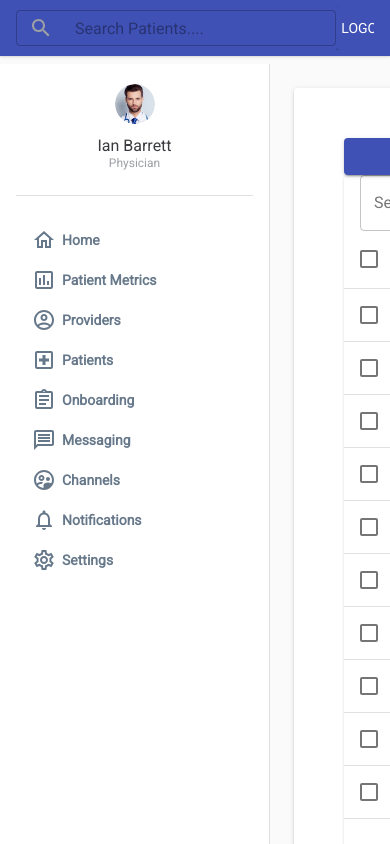
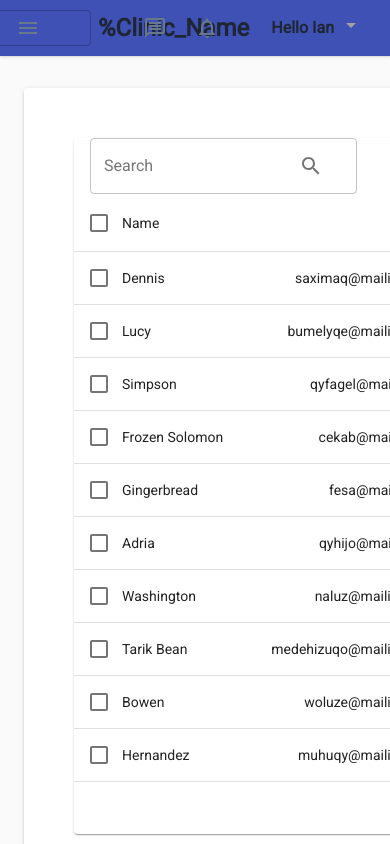
Before and after one commit to shakeelrauf/hop-dashboard-f, a React (Create React App) app: page /index in a window 390 px wide. Shown: the top 844 px of the page. Built offline with nearby package versions, Linux system fonts and the light colour scheme; sample sign-in values are in the browser's storage; what apisauce would draw is missing.

Commit message:
Complete main Layout for mobile and web.

```diff
--- a/src/api/authApi.js
+++ b/src/api/authApi.js
@@ -1,5 +1,4 @@
 import apisauce from 'apisauce';
-import queryString from  'query-string';
 export const authApiCreate = () => {
   const api = apisauce.create({
     baseURL: `${process.env.REACT_APP_BASE_URL}`,
--- a/src/components/Layouts/Main/Header.js
+++ b/src/components/Layouts/Main/Header.js
@@ -2,8 +2,6 @@
 import AppBar from '@material-ui/core/AppBar';
 import Toolbar from '@material-ui/core/Toolbar';
 import useStyles from './styles';
-import Typography from '@material-ui/core/Typography';
-import PrimaryButton from '../../Buttons/PrimaryButton';
 import { useHistory } from 'react-router-dom';
 import { connect } from 'react-redux';
 import { logout } from '../../../store/actions';
@@ -11,25 +9,49 @@
 import IconButton from '@material-ui/core/IconButton';
 import InputAdornment from '@material-ui/core/InputAdornment';
 import SearchIcon from '@material-ui/icons/Search';
-import {TextField} from '@material-ui/core';
+import { TextField, ListItemIcon } from '@material-ui/core';
+import MessageOutlinedIcon from '@material-ui/icons/MessageOutlined';
+import NotificationsOutlinedIcon from '@material-ui/icons/NotificationsOutlined';
+import Menu from '../../Menu';
+import Grid from '@material-ui/core/Grid';
+import MenuIcon from '@material-ui/icons/Menu';
 
-function Header({logout}) {
+function Header({ logout, handleDrawerToggle, mobileOpen }) {
   const history = useHistory();
+  const classes = useStyles();
   const handleLogout = () =>  {
     logout();
     history.push('/auth');
   };
-
-  const classes = useStyles();
   return (
     <AppBar position="fixed" className={classes.appBar}>
       <Toolbar>
+        <Grid container
+          justify='space-between'
+        >
+          <Grid item className={classes.centerFlex + ' ' + classes.alignCenter} xs={3}>
+            <IconButton
+              color="inherit"
+              aria-label="Open drawer"
+              edge="start"
+              onClick={handleDrawerToggle}
+              className={classes.menuButton}
+            >
+              <MenuIcon className={classes.sideItem}/>
+            </IconButton>
+            <div className={classes.clientName + ' ' + classes.mL30}>
+              %Clinic_Name
+            </div>
+          </Grid>
+          <Grid item className={classes.centerFlex + ' ' + classes.justifyEnd} display="flex" xs={9}>
             <TextField
               variant="outlined"
-          style={{minWidth: '320px', borderColor: '#e4e7eb'}}
+              style={{minWidth: '320px', borderColor: '#e4e7eb',
+                marginLeft: '41px',
+                marginRight: '41px'
+              }}
               placeholder="Search Patients...."
               inputProps={{className: classes.input }}
-
               InputProps={{
                 startAdornment: (
                   <InputAdornment>
@@ -43,9 +65,18 @@
                 }
               }}
             />
-        <Typography variant="h6" noWrap>
-          <PrimaryButton onClick={() => handleLogout()}>Logout</PrimaryButton>
-        </Typography>
+            <ListItemIcon style={{minWidth: '30px', marginLeft: '11px', marginRight: '11px'}}>
+              <MessageOutlinedIcon className={classes.sideItem}/>
+            </ListItemIcon>
+            <ListItemIcon style={{minWidth: '30px', marginLeft: '11px', marginRight: '11px'}}>
+              <NotificationsOutlinedIcon className={classes.sideItem}/>
+            </ListItemIcon>
+            <ListItemIcon style={{minWidth: '30px', marginLeft: '11px', marginRight: '11px'}}>
+              <Menu handleLogout={handleLogout}
+                titleMenu='Hello Ian' />
+            </ListItemIcon>
+          </Grid>
+        </Grid>
       </Toolbar>
     </AppBar>
   );
@@ -55,9 +86,5 @@
   logout: logout
 };
 
-const mapStateToProps = (state) => {
-  return { };
-};
-
-const HeaderP = connect(mapStateToProps, mapDispatchToProps)(Header);
+const HeaderP = connect(()=> null, mapDispatchToProps)(Header);
 export default HeaderP;
--- a/src/components/Layouts/Main/Sidebar.js
+++ b/src/components/Layouts/Main/Sidebar.js
@@ -7,18 +7,17 @@
 import Grid from '@material-ui/core/Grid';
 import SmallText from '../../Typography/SmallText';
 import SidebarItems from './SidebarItems';
+import Hidden from '@material-ui/core/Hidden';
+import IconButton from '@material-ui/core/IconButton';
+import CloseIcon from '@material-ui/icons/Close';
+import { primaryItems, secondaryItems } from '../../../Utils/SidebarItems';
+import List from '@material-ui/core/List';
 
-export default function Sidebar() {
+function SideBar(props) {
+  const { mobileOpen, handleDrawerToggle } =props;
   const classes = useStyles();
-  return (
-    <Drawer
-      className={classes.drawer}
-      variant="permanent"
-      classes={{
-        paper: classes.drawerPaper,
-      }}
-      anchor="left"
-    >
+  const drawer = (
+    <div>
       <Grid container style={{marginTop: '24px', marginBottom: '24px'}}>
         <Grid container
           justify="center"
@@ -46,8 +45,60 @@
       </Grid>
       <Divider style={{marginLeft: '16px', marginRight: '16px'}} />
       <Grid container style={{padding: '16px'}}>
-        <SidebarItems></SidebarItems>
-        <Divider style={{marginLeft: '16px', marginRight: '16px'}} />
+        <List style={{width: '100%'}}>
+          {
+            primaryItems.map(item => <SidebarItems item={item}/>)
+          }
+        </List>
       </Grid>
-    </Drawer>);
+      <Divider style={{marginLeft: '16px', marginRight: '16px'}} />
+      <Typography className={classes.supportText}>
+        Support
+      </Typography>
+      <Grid container style={{padding: '6px 16px 16px 16px'}}>
+        <List style={{width: '100%'}}>
+          {
+            secondaryItems.map(item => <SidebarItems item={item}/>)
+          }
+        </List>
+      </Grid>
+    </div>
+  );
+  return (
+    <nav className={classes.drawer}>
+      <Hidden smUp implementation="css">
+        <Drawer
+          variant="temporary"
+          open={mobileOpen}
+          onClose={handleDrawerToggle}
+          classes={{
+            paper: classes.drawerPaper,
+          }}
+          ModalProps={{
+            keepMounted: true,
+          }}
+        >
+          <Grid container item style={{marginTop: '55px'}} justify="flex-end" alignItems="flex-end">
+            <IconButton onClick={handleDrawerToggle} className={classes.closeMenuButton}>
+              <CloseIcon  className={classes.sideItem}/>
+            </IconButton>
+          </Grid>
+          {drawer}
+        </Drawer>
+      </Hidden>
+      <Hidden xsDown implementation="css">
+        <Drawer
+          className={classes.drawer}
+          variant="permanent"
+          classes={{
+            paper: classes.drawerPaper,
+          }}
+        >
+          <div className={classes.toolbar} />
+          {drawer}
+        </Drawer>
+      </Hidden>
+    </nav>
+  );
 }
+export default SideBar;
--- a/src/components/Layouts/Main/SidebarItems.js
+++ b/src/components/Layouts/Main/SidebarItems.js
@@ -1,14 +1,10 @@
 import React from 'react';
 import useStyles  from './styles';
-import sideBarItems from '../../../Utils/SidebarItems';
-import { ListItemIcon, ListItem, List } from '@material-ui/core';
+import { ListItemIcon, ListItem } from '@material-ui/core';
 import SmallText from '../../Typography/SmallText';
 
-export default function SideBar() {
+export default function SideBar({item}) {
   const classes = useStyles();
-  return (
-    <List style={{width: '100%'}}>
-      {sideBarItems.map(item => {
   return (
     <ListItem button >
       <ListItemIcon style={{minWidth: '30px'}}>
@@ -18,8 +14,6 @@
         {item.title}
       </SmallText>
     </ListItem>
-        );
-      })}
-    </List>
+
   );
 }
--- a/src/components/Layouts/Main/styles.js
+++ b/src/components/Layouts/Main/styles.js
@@ -5,20 +5,40 @@
   root: {
     display: 'flex',
   },
+  drawer: {
+    [theme.breakpoints.up('sm')]: {
+      width: drawerWidth,
+      flexShrink: 0,
+    },
+  },
+  menuButton: {
+    marginRight: theme.spacing(2),
+    [theme.breakpoints.up('sm')]: {
+      display: 'none',
+    },
+  },
+  drawerPaper: {
+    width: drawerWidth
+  },
+  closeMenuButton: {
+    marginRight: 'auto',
+    marginLeft: 0,
+  },
+  supportText: {
+    fontSize: '13px',
+    fontWeight: 500,
+    fontStretch: 'normal',
+    fontStyle: 'normal',
+    lineHeight: 'normal',
+    letterSpacing: 'normal',
+    color: 'rgba(0, 0, 0, 0.33)',
+    marginTop: '24px',
+    marginLeft: '30px'
+  },
   appBar: {
     zIndex: 99999,
     boxShadow: '0 1px 3px 0 rgba(63, 63, 68, 0.15), 0 0 0 1px rgba(63, 63, 68, 0.05)',
     backgroundColor: '#ffffff'
-  },
-  drawer: {
-    width: drawerWidth,
-    flexShrink: 0,
-    marginTop: '64px'
-  },
-  drawerPaper: {
-    width: drawerWidth,
-    marginTop: '64px'
-
   },
   adornedStart: {
     paddingLeft: '13px',
@@ -27,6 +47,11 @@
   input: {
     padding: '8.5px 14px'
   },
+  alignCenter: {
+    display: 'flex',
+    alignItems: 'center'
+  },
+
   toolbar: theme.mixins.toolbar,
   content: {
     flexGrow: 1,
@@ -34,7 +59,26 @@
     padding: theme.spacing(3),
     marginTop: '64px'
   },
-
+  clientName: {
+    fontFamily: 'Roboto',
+    fontSize: '24px',
+    fontWeight: 600,
+    fontStretch: 'normal',
+    fontStyle: 'normal',
+    lineHeight: 1.17,
+    letterSpacing: '-0.06px',
+    color: '#1e2633',
+  },
+  mL30: {
+    marginLeft: '30px !important'
+  },
+  centerFlex: {
+    display: 'flex',
+    alignItems: 'center',
+  },
+  justifyEnd:{
+    justifyContent: 'flex-end'
+  },
   largeAvatar: {
     marginBottom: theme.spacing(2),
     width: theme.spacing(12.5),
--- /dev/null
+++ b/src/components/Menu.js
@@ -0,0 +1,113 @@
+import React from 'react';
+import ClickAwayListener from '@material-ui/core/ClickAwayListener';
+import Grow from '@material-ui/core/Grow';
+import Paper from '@material-ui/core/Paper';
+import Grid from '@material-ui/core/Grid';
+import Typography from '@material-ui/core/Typography';
+import Popper from '@material-ui/core/Popper';
+import MenuItem from '@material-ui/core/MenuItem';
+import MenuList from '@material-ui/core/MenuList';
+import { makeStyles } from '@material-ui/core/styles';
+import ArrowDropDownIcon from '@material-ui/icons/ArrowDropDown';
+import ArrowDropUp from '@material-ui/icons/ArrowDropUp';
+const useStyles = makeStyles((theme) => ({
+  root: {
+    display: 'flex',
+  },
+  paper: {
+    marginRight: theme.spacing(2),
+  },
+  titleMenu: {
+    fontSize: '16px',
+    fontWeight: 600,
+    fontStretch: 'normal',
+    fontStyle: 'normal',
+    lineHeight: 1.25,
+    letterSpacing: '-0.05px',
+    'color': '#1e2633',
+  },
+  titleContainer: {
+    display: 'flex',
+    justifyContent: 'center',
+    alignItems: 'center',
+    marginLeft: '24px'
+  }
+}));
+
+export default function MenuListComposition({handleLogout, titleMenu}) {
+  const classes = useStyles();
+  const [open, setOpen] = React.useState(false);
+  const anchorRef = React.useRef(null);
+
+  const handleToggle = () => {
+    setOpen((prevOpen) => !prevOpen);
+  };
+
+  const handleClose = (event) => {
+    if (anchorRef.current && anchorRef.current.contains(event.target)) {
+      return;
+    }
+
+    setOpen(false);
+  };
+
+  function handleListKeyDown(event) {
+    if (event.key === 'Tab') {
+      event.preventDefault();
+      setOpen(false);
+    }
+  }
+
+  // return focus to the button when we transitioned from !open -> open
+  const prevOpen = React.useRef(open);
+  React.useEffect(() => {
+    if (prevOpen.current === true && open === false) {
+      anchorRef.current.focus();
+    }
+
+    prevOpen.current = open;
+  }, [open]);
+
+  return (
+    <div className={classes.root}>
+      <div>
+        <Grid
+          container
+          ref={anchorRef}
+          aria-controls={open ? 'menu-list-grow' : undefined}
+          aria-haspopup="true"
+          onClick={handleToggle}
+        >
+          <Grid item className={classes.titleContainer}>
+            <Typography className={classes.titleMenu}>
+              { titleMenu }
+            </Typography>
+          </Grid>
+          <Grid item style={{marginLeft: '5px'}}>
+            {
+              open  ? <ArrowDropUp /> : <ArrowDropDownIcon style={{color: '#9ea0a5'}}/>
+            }
+          </Grid>
+        </Grid>
+        <Popper open={open} anchorEl={anchorRef.current} role={undefined} transition disablePortal>
+          {({ TransitionProps, placement }) => (
+            <Grow
+              {...TransitionProps}
+              style={{ transformOrigin: placement === 'bottom' ? 'center top' : 'center bottom' }}
+            >
+              <Paper>
+                <ClickAwayListener onClickAway={handleClose}>
+                  <MenuList autoFocusItem={open} id="menu-list-grow" onKeyDown={handleListKeyDown}>
+                    <MenuItem onClick={handleClose}>Profile</MenuItem>
+                    <MenuItem onClick={handleClose}>My account</MenuItem>
+                    <MenuItem onClick={handleLogout}>Logout</MenuItem>
+                  </MenuList>
+                </ClickAwayListener>
+              </Paper>
+            </Grow>
+          )}
+        </Popper>
+      </div>
+    </div>
+  );
+}
--- a/src/layouts/Main.js
+++ b/src/layouts/Main.js
@@ -1,4 +1,4 @@
-import React from 'react';
+import React, { useState } from 'react';
 import { Switch, Redirect } from 'react-router-dom';
 import routes from '../routes.js';
 import CssBaseline from '@material-ui/core/CssBaseline';
@@ -30,11 +30,19 @@
 
 export default function Main() {
   const classes = useStyles();
+  const [mobileOpen, setMobileOpen] = useState(false);
+  const handleDrawerToggle = () => {
+    setMobileOpen(!mobileOpen);
+  };
   return (
     <div className={classes.root}>
       <CssBaseline />
-      <Header></Header>
-      <Sidebar></Sidebar>
+      <Header
+        mobileOpen={mobileOpen}
+        handleDrawerToggle={handleDrawerToggle}></Header>
+      <Sidebar
+        mobileOpen={mobileOpen}
+        handleDrawerToggle={handleDrawerToggle}></Sidebar>
       <main className={classes.content}>
         {switchRoutes}
         <div className={classes.toolbar} />
--- a/src/pages/Table/Table.js
+++ b/src/pages/Table/Table.js
@@ -2,9 +2,7 @@
 import {
   Paper,
   Typography,
-  Button
 } from '@material-ui/core';
-import { Link } from 'react-router-dom';
 import { EnhancedTable } from '../../components/EnhancedTable';
 
 
@@ -50,7 +48,7 @@
       elevation={2}
       className="login-background"
     >
-      <Button
+      {/* <Button
         variant='contained'
         color="primary"
         component={Link}
@@ -58,7 +56,7 @@
         className="button-block"
       >
         NEW
-      </Button>
+      </Button> */}
       <Typography>
       </Typography>
       <EnhancedTable deleteCallback={handleDelete} data={data} headCells={headCells}/>
```
Also changed, not shown: src/Utils/SidebarItems.js (+16 -2 lines). Lines whose indentation alone changed are shown as unchanged.
